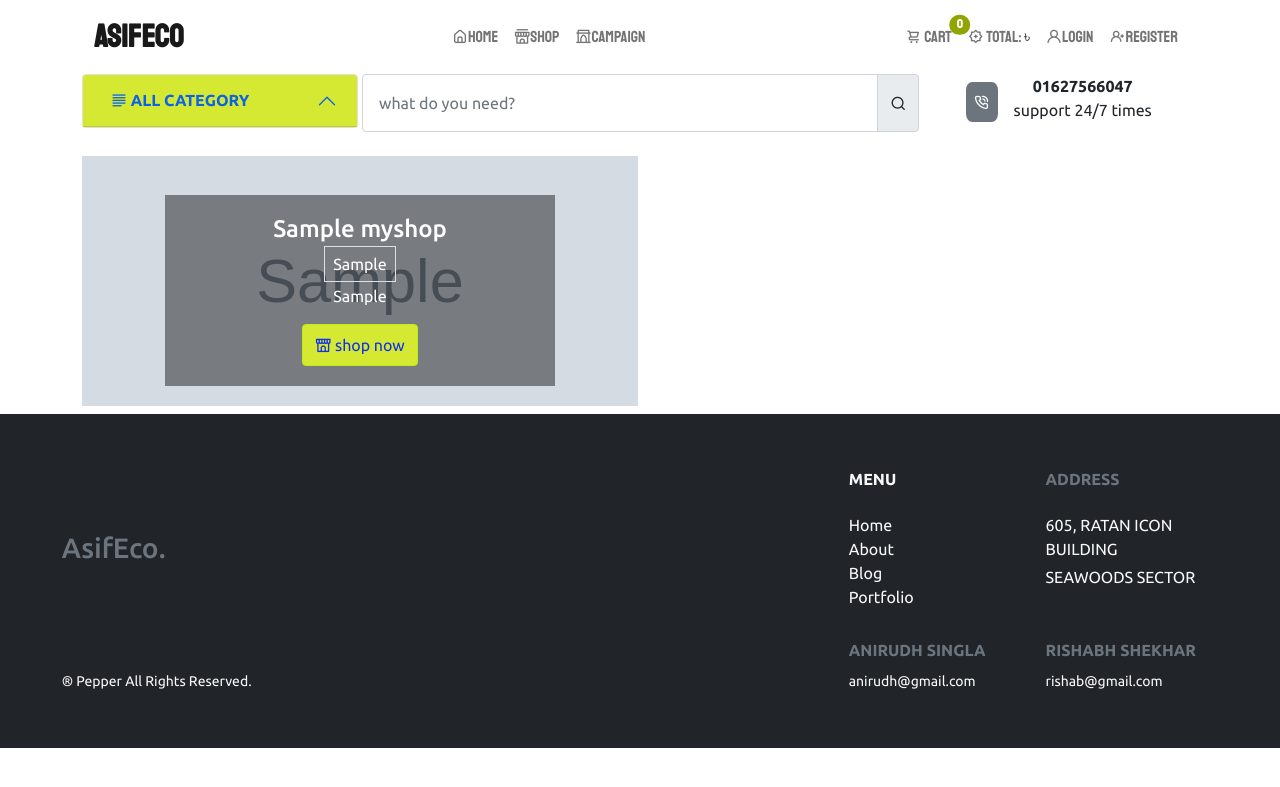
After one commit to nilldiggonto/ecommerce-with-bootstrap5-cookies-django3, a Django app: page /owner/shop/ in a window 1280 px wide. The commit adds this page. Shown: the top 787 px of the page. Run offline with Django 3.2, Linux system fonts and the light colour scheme; tables that the repository leaves empty hold one stand-in row (values such as "Sample post"); grey boxes marked "Sample" are stand-in pictures.

Commit message:
work with owner shops

```diff
--- a/dashboard/models.py
+++ b/dashboard/models.py
@@ -1,8 +1,13 @@
 from django.db import models
 from django.contrib.auth.models import User
+from home_page.utils import unique_slugify
+
 # Create your models here.
 class MyShop(models.Model):
     owner   = models.OneToOneField(User,related_name='shop_owner',on_delete=models.CASCADE)
+    # slug    = models.SlugField()
+    slug        = models.SlugField(max_length=300,unique=True,null=True,blank=True)
+
     image   = models.ImageField(upload_to='shop/')
     shop_name   = models.CharField(max_length=120)
     shop_category = models.CharField(max_length=120)
@@ -11,5 +16,10 @@ class MyShop(models.Model):
     created_at  = models.DateTimeField(auto_now_add=True)
     updated_at  = models.DateTimeField(auto_now_add=True)
 
+    def save(self,**kwargs):
+        slug_str = str(self.name)
+        unique_slugify(self,slug_str)
+        return super().save(**kwargs)
+
     def __str__(self):
         return str(self.owner)
--- /dev/null
+++ b/home_page/templates/home/campaign.html
@@ -0,0 +1,37 @@
+{% extends 'base.html' %}
+
+
+{%block content%}
+
+{% include 'home/nav_partial.html' %}
+
+
+
+
+
+
+    <div class="container mt-2 mb-2">
+        <div class="row g-1">
+
+            {% for shop in myshop %}
+            <div class="col-md-6">
+                <div class="img-container">
+                    <img src="{{shop.image.url}}"
+                     style="width: 100%; height: 250px; object-fit: cover;" alt="...">
+                    <div class="carousel-caption  d-md-block bg-slider">
+                        <h4>{{shop.shop_name}}</h4>
+                        <span class="border p-2">{{shop.shop_category}}</span>
+                        <p class="mt-2">{{shop.location}}</p>
+
+                        <a href="{% url 'category' %}" class="btn btn-custom p-2" style="width: 30%;"><i class="uil uil-store-alt"></i> shop now</a>
+                    </div>
+                </div>
+            </div>
+
+            {% endfor %}
+
+        </div>
+    </div>
+
+
+{%endblock%}
--- a/home_page/urls.py
+++ b/home_page/urls.py
@@ -8,6 +8,7 @@ urlpatterns = [
     path('search/',searchview,name='search-page'),
     path('checkout/',checkoutView,name='checkout-view'),
     path('checkout/page/',checkoutDoneView,name='checkout-done-view'),
+    path('owner/shop/',owner_shop,name='owner-shop'),
 
 
     path('category/<str:slug>/',category,name='category-page'),
--- a/home_page/views.py
+++ b/home_page/views.py
@@ -6,6 +6,7 @@ from django.db.models import Sum
 from django.contrib.auth.models import User
 from accounts.models import ProfileUser
 from django.contrib.auth.decorators import login_required
+from dashboard.models import *
 
 # Create your views here.
 def homeView(request):
@@ -263,3 +264,16 @@ def checkoutView(request):
 
 
     return render(request,template_name,context)
+
+############
+def owner_shop(request):
+    template_name = 'home/campaign.html'
+    all_category =Category.objects.filter(active=True)
+    myshop = MyShop.objects.filter(active_shop=True)
+
+    context = {
+        'all_category': all_category,
+        'myshop':myshop,
+    }
+
+    return render(request,template_name,context)
--- a/templates/partial/navbar.html
+++ b/templates/partial/navbar.html
@@ -14,7 +14,7 @@
                 <a class="nav-link" href="{% url 'category' %}"><i class="uil uil-shop"></i>Shop</a>
               </li>
               <li class="nav-item">
-                <a class="nav-link" href="{% url 'checkout-done-view' %}"><i class="uil uil-archway"></i>campaign</a>
+                <a class="nav-link" href="{% url 'owner-shop' %}"><i class="uil uil-archway"></i>campaign</a>
               </li>
               {% if request.user.is_authenticated %}
               <li class="nav-item">
```
Also changed, not shown: dashboard/migrations/0002_myshop_slug.py (added).
